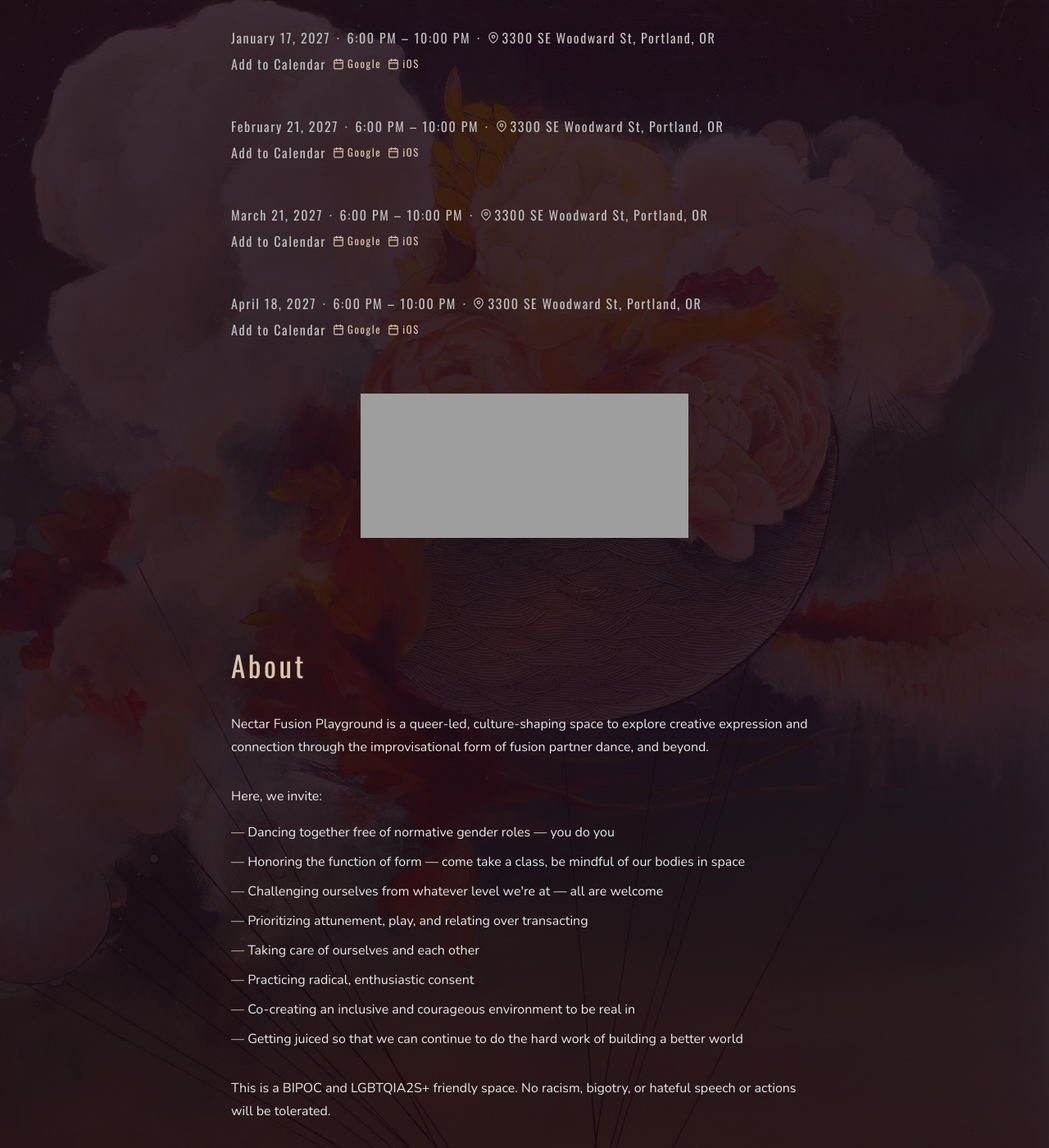
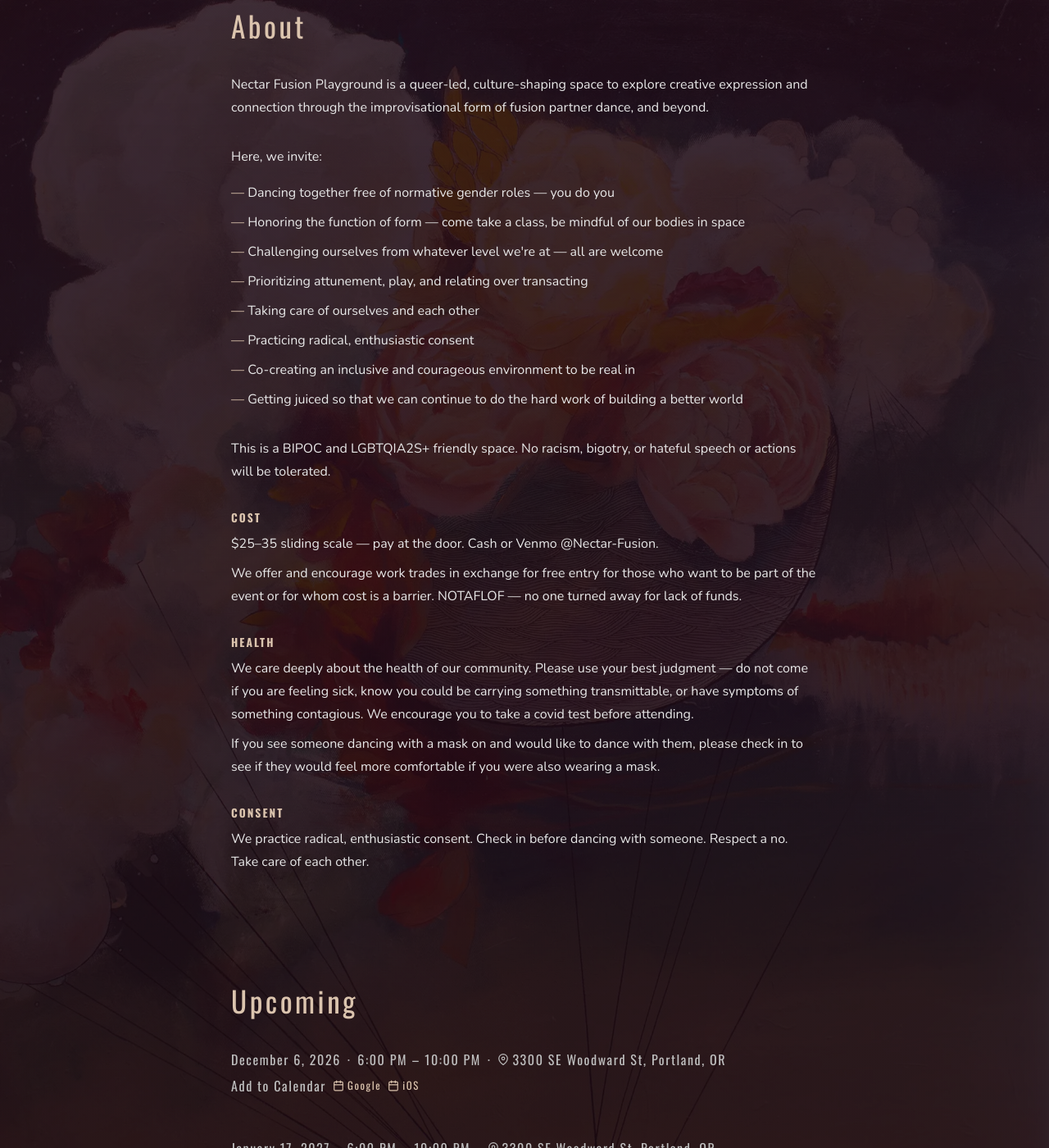
Before and after one commit to vccoffey/nectar, a Jekyll site: the page built from index.html, in a window 1280 px wide and 1400 px high, scrolled down 1505 px. Shown: the whole window at 82% size. Built offline with Jekyll 4.4.1, drawn with Linux system fonts in a browser that asks for light colours; a script that is not in the unit is left out; part of the change alters nothing that is shown; some of the changed text lies outside the part shown; grey boxes are pictures that could not be loaded.

Commit message:
Show About after the next event, with policies under it
Co-Authored-By: Claude Opus 5.5 <noreply@anthropic.com>

```diff
--- a/_includes/about.html
+++ b/_includes/about.html
@@ -33,4 +33,6 @@
     This is a BIPOC and LGBTQIA2S+ friendly space. No racism, bigotry, or
     hateful speech or actions will be tolerated.
   </p>
+
+  {% include policies.html %}
 </section>
--- a/_includes/events-filter-script.html
+++ b/_includes/events-filter-script.html
@@ -13,9 +13,11 @@
   ;(function () {
     const pool = document.querySelector('.events-pool')
     const tonightList = document.querySelector('#tonight .events-list')
+    const nextList = document.querySelector('#next .events-list')
     const upcomingList = document.querySelector('#upcoming .events-list')
     const container = document.getElementById('events')
-    if (!pool || !tonightList || !upcomingList || !container) return
+    if (!pool || !tonightList || !nextList || !upcomingList || !container)
+      return
 
     const todayStr = toIsoDateString(new Date())
 
@@ -31,17 +33,23 @@
         }
         if (dateStr < todayStr) return // reject past event
       }
-      upcomingList.appendChild(el) // if upcoming OR if date is unparsable
+      // if upcoming OR if date is unparsable
+      const isFirst =
+        tonightList.children.length === 0 && nextList.children.length === 0
+      ;(isFirst ? nextList : upcomingList).appendChild(el)
     })
 
     const tonightSection = document.getElementById('tonight')
+    const nextSection = document.getElementById('next')
     const upcomingSection = document.getElementById('upcoming')
     const noEventsSection = document.getElementById('no-events')
     if (tonightList.children.length > 0)
       tonightSection.classList.remove('starts-hidden')
+    if (nextList.children.length > 0)
+      nextSection.classList.remove('starts-hidden')
     if (upcomingList.children.length > 0)
       upcomingSection.classList.remove('starts-hidden')
-    if (tonightList.children.length > 0 || upcomingList.children.length > 0)
+    if (tonightList.children.length > 0 || nextList.children.length > 0)
       container.classList.remove('starts-hidden')
     else if (noEventsSection) noEventsSection.classList.remove('starts-hidden')
   })()
--- /dev/null
+++ b/_includes/later-events.html
@@ -0,0 +1,4 @@
+<section id="upcoming" class="events-section standard-flex starts-hidden">
+  <h2>Upcoming</h2>
+  <div class="events-list"></div>
+</section>
--- a/_includes/policies.html
+++ b/_includes/policies.html
@@ -1,4 +1,4 @@
-<section id="policies" class="standard-flex">
+<div id="policies">
   <div class="policy-block">
     <h3>Cost</h3>
     <p>$25–35 sliding scale — pay at the door. Cash or Venmo @Nectar-Fusion.</p>
@@ -31,4 +31,4 @@
       someone. Respect a no. Take care of each other.
     </p>
   </div>
-</section>
+</div>
--- a/_includes/upcoming.html
+++ b/_includes/upcoming.html
@@ -3,8 +3,8 @@
     <h2>Tonight</h2>
     <div class="events-list"></div>
   </section>
-  <section id="upcoming" class="events-section standard-flex starts-hidden">
-    <h2>Upcoming</h2>
+  <section id="next" class="events-section standard-flex starts-hidden">
+    <h2>Next</h2>
     <div class="events-list"></div>
   </section>
   <section id="no-events" class="events-section standard-flex starts-hidden">
--- a/index.html
+++ b/index.html
@@ -2,5 +2,5 @@
 layout: default
 ---
 
-{% include upcoming.html %} {% include beehiiv-subscribe-form.html %} {% include
-about.html %} {% include policies.html %}
+{% include upcoming.html %} {% include about.html %} {% include
+later-events.html %} {% include beehiiv-subscribe-form.html %}
```
